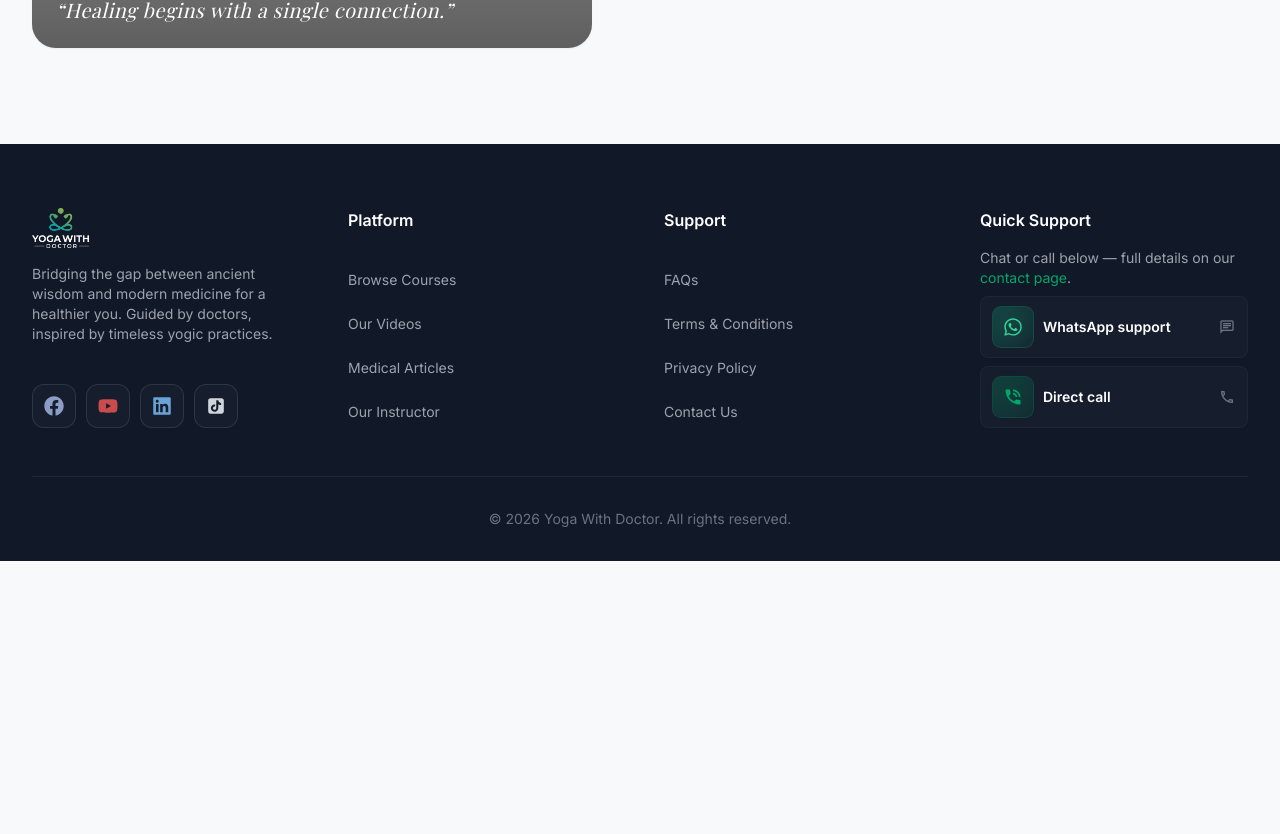
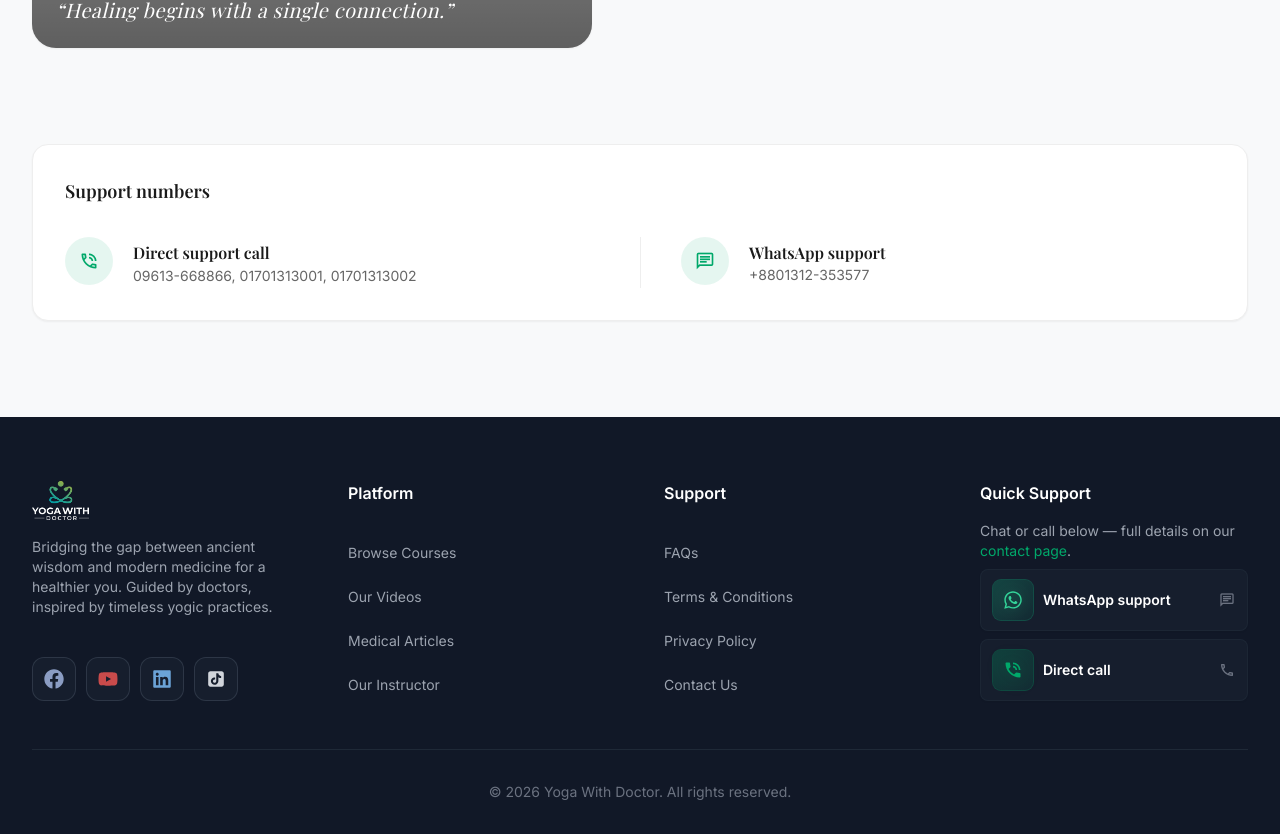
Before and after one commit to Mr-Rafiqul-Islam/yoga-with-doctor, a Next.js app: page /contact in a window 1280 px wide. Shown: the part 917-1751 px from the top of the page. Before the commit the page ends 1478 px from the top, so only its background shows below. Built offline with nearby package versions, Linux system fonts and the light colour scheme; no server answers; grey boxes are pictures that could not be loaded; a web font is replaced by a local one.

Commit message:
feat: Add ContactSupportNumbersSection to ContactPage for enhanced user support

```diff
--- /dev/null
+++ b/src/app/(public)/contact/_components/ContactSupportNumbersSection.tsx
@@ -0,0 +1,67 @@
+import { ContactDetailItem } from "./ContactDetailItem";
+
+const WHATSAPP_SUPPORT_URL =
+  "https://wa.me/8801312353577?text=" +
+  encodeURIComponent("Hello, I need support regarding Yoga With Doctor.");
+
+const DIRECT_CALL_LINKS = [
+  { href: "tel:+8809613668866", label: "09613-668866" },
+  { href: "tel:+8801701313001", label: "01701313001" },
+  { href: "tel:+8801701313002", label: "01701313002" },
+] as const;
+
+export function ContactSupportNumbersSection({
+  className = "",
+}: {
+  className?: string;
+}) {
+  return (
+    <section
+      className={`rounded-2xl border border-border bg-surface p-6 shadow-sm sm:p-8 ${className}`}
+      aria-labelledby="support-numbers-heading"
+    >
+      <h2
+        id="support-numbers-heading"
+        className="font-display mb-6 text-lg font-semibold text-foreground md:mb-8"
+      >
+        Support numbers
+      </h2>
+      <div className="grid grid-cols-1 gap-8 md:grid-cols-2 md:gap-0 md:divide-x md:divide-border">
+        <div className="md:min-h-0 md:pr-6 lg:pr-10">
+          <ContactDetailItem
+            icon="phone_in_talk"
+            label="Direct support call"
+            value={
+              <p className="leading-relaxed">
+                {DIRECT_CALL_LINKS.map(({ href, label }, i) => (
+                  <span key={href}>
+                    {i > 0 && <span className="text-muted">, </span>}
+                    <a href={href} className="hover:underline">
+                      {label}
+                    </a>
+                  </span>
+                ))}
+              </p>
+            }
+          />
+        </div>
+        <div className="md:min-h-0 md:pl-6 lg:pl-10">
+          <ContactDetailItem
+            icon="chat"
+            label="WhatsApp support"
+            value={
+              <a
+                href={WHATSAPP_SUPPORT_URL}
+                target="_blank"
+                rel="noopener noreferrer"
+                className="inline-block hover:underline"
+              >
+                +8801312-353577
+              </a>
+            }
+          />
+        </div>
+      </div>
+    </section>
+  );
+}
--- a/src/app/(public)/contact/_components/index.ts
+++ b/src/app/(public)/contact/_components/index.ts
@@ -4,3 +4,4 @@ export { ContactDetailsSection } from "./ContactDetailsSection";
 export { ContactQuoteBlock } from "./ContactQuoteBlock";
 export { ContactSuccessBanner } from "./ContactSuccessBanner";
 export { ContactForm } from "./ContactForm";
+export { ContactSupportNumbersSection } from "./ContactSupportNumbersSection";
--- a/src/app/(public)/contact/page.tsx
+++ b/src/app/(public)/contact/page.tsx
@@ -6,6 +6,7 @@ import {
   ContactPageHeader,
   ContactQuoteBlock,
   ContactSuccessBanner,
+  ContactSupportNumbersSection,
 } from "@/app/(public)/contact/_components";
 
 export const metadata = {
@@ -47,6 +48,7 @@ export default async function ContactPage({ searchParams }: ContactPageProps) {
             {showSuccess && <ContactSuccessBanner />}
             <ContactForm action={submitContact} />
           </section>
+          <ContactSupportNumbersSection className="lg:col-span-2" />
         </div>
       </div>
     </main>
```
